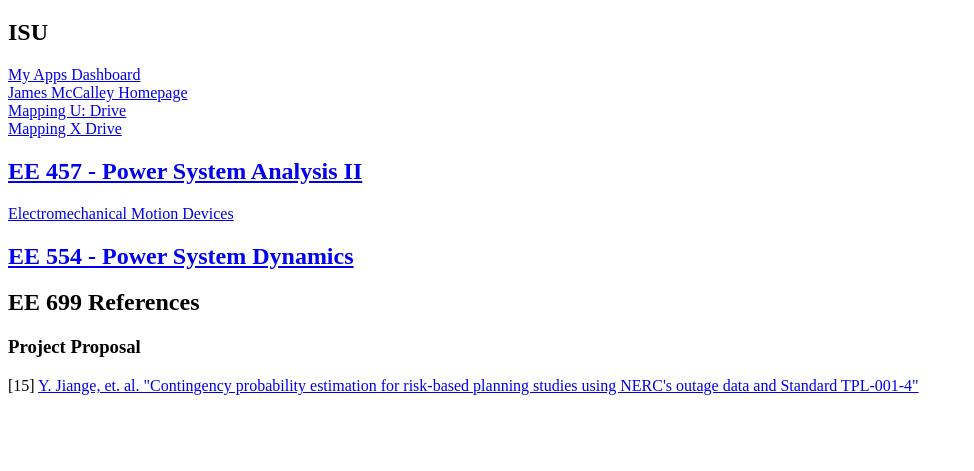
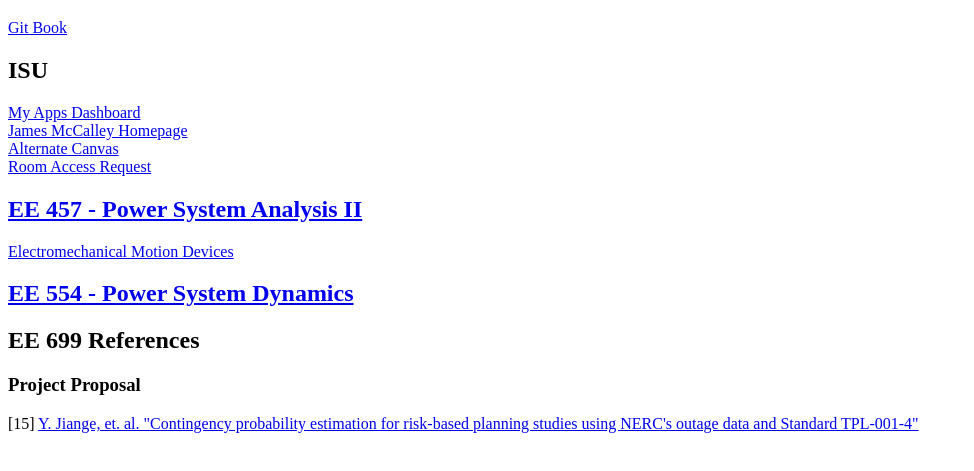
Before and after one commit to egoossen/egoossen.github.io, a plain HTML site: page homepage.html in a window 1280 px wide. Shown: the part 61-532 px from the top of the page, without its empty margins (0-974 px from the left). Drawn offline with Linux system fonts and the light colour scheme.

Commit message:
Update links - ECpE Keys, Git Book, Canvas

```diff
--- a/homepage.html
+++ b/homepage.html
@@ -13,11 +13,16 @@
 
 <body>
     <h1>Homepage</h1>
+    <a href="https://git-scm.com/book/en/v2">Git Book</a><br/>
     <h2>ISU</h2>
-    <a href="https://iastate.okta.com/app/UserHome">My Apps Dashboard</a><br>
-    <a href="https://home.engineering.iastate.edu/~jdm/">James McCalley Homepage</a><br>
+    <a href="https://iastate.okta.com/app/UserHome">My Apps Dashboard</a><br/>
+    <a href="https://home.engineering.iastate.edu/~jdm/">James McCalley Homepage</a><br/>
+    <a href="https://k12.instructure.com">Alternate Canvas</a><br>
+    <!--
     <a href="https://etg.ece.iastate.edu/myfiles-u-drive/">Mapping U: Drive</a><br>
     <a href="https://etg.ece.iastate.edu/x-drive/">Mapping X Drive</a>
+    -->
+    <a href="https://keys.ece.iastate.edu">Room Access Request</a>
     <h2><a href="https://canvas.iastate.edu/courses/98721/modules">EE 457 - Power System Analysis II</a></h2>
     <a href="https://ieeexplore.ieee.org/book/6266783">Electromechanical Motion Devices</a>
     <h2><a href="https://home.engineering.iastate.edu/~jdm/ee554/schedule.htm">EE 554 - Power System Dynamics</a></h2>
```
